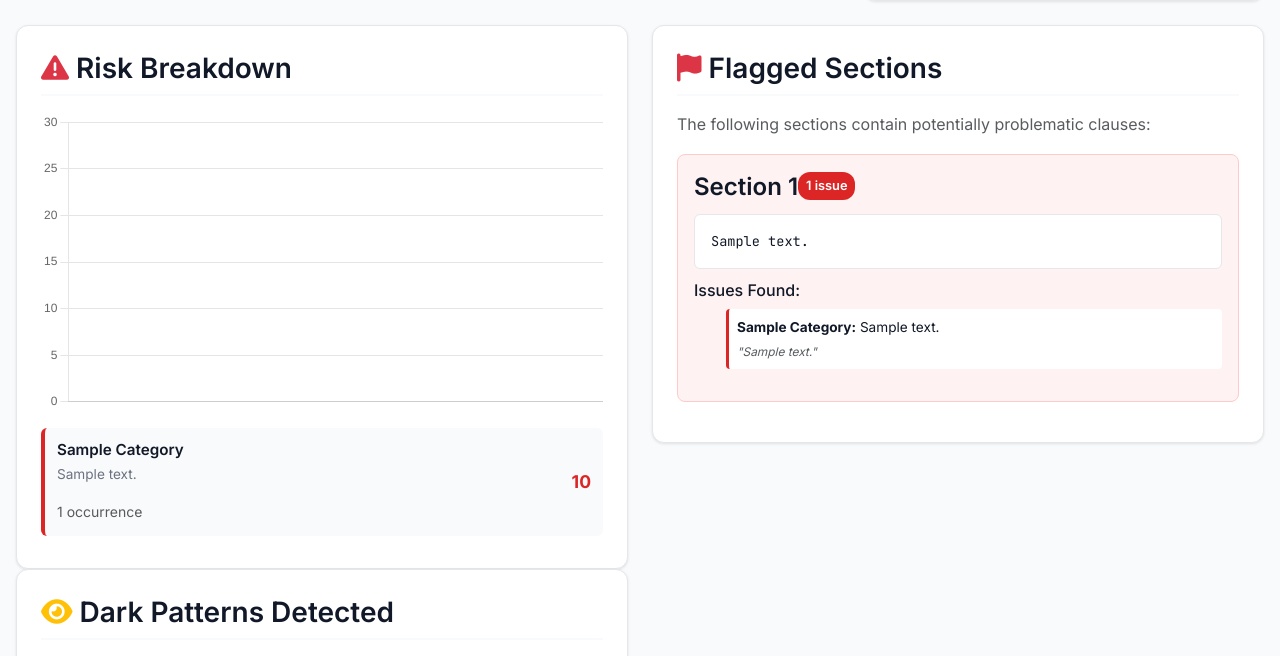
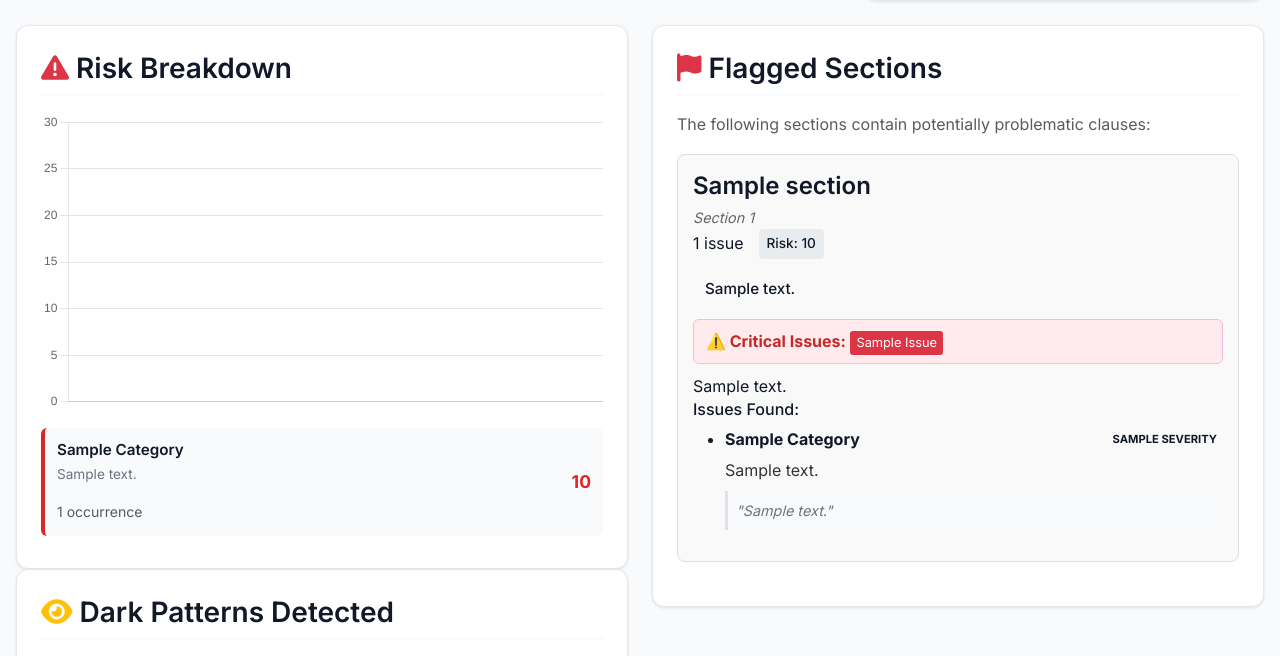
Before and after one commit to von-5412/LEGAL, a Flask app: template templates/results.html in a window 1280 px wide. Shown: the part 1752-2408 px from the top of the page. Run offline with Flask 3, Linux system fonts and the light colour scheme; tables that the repository leaves empty hold one stand-in row (values such as "Sample post"); the template is opened without the code that fills it: values that come from a table or form of the project are taken from there, most other values are stand-ins (such as "Sample title", 1, 10 or a date in 2020).

Commit message:
Assistant checkpoint: Add sectional context awareness and de-duplication
Assistant generated file changes:
- power_analysis.py: Add canonical issue ID system and de-duplication, Add canonical issue ID system and clause selection helpers
- nlp_analyzer.py: Add sectional context awareness and section-level severity scoring, Add section-level severity scoring and contextual flagging, Add section severity helpers and danger summary generation
- templates/results.html: Update template to show section-level context and danger summaries
- static/css/style.css: Add CSS for section severity styling and better visual hierarchy

---

User prompt:

3. Avoid Redundancy in Critical Issues
You reported “Power imbalance in dispute resolution” twice. That's bloat.

Solution:

De-duplicate clause flags within the same section.

Use a canonical issue ID system, so same logical issue isn't counted twice if phrased differently.

🔍 4. Sectional Context Awareness
Right now, you're treating all clauses as equal flat lines. That’s dumb.

Make it smarter:

Group issues per section and assign a section-level severity score.

E.g., if Section 5 has arbitration + class-action waiver + private jurisdiction, mark it as 🔴 Critical.

This makes:

Your Executive Summary sharper (“Section 5 is dangerous — all legal rights gone”)

Your flagged list less cluttered and more actionable

Replit-Commit-Author: Assistant
Replit-Commit-Session-Id: f5d501fb-cac3-4087-990c-e512004dd1b1

```diff
--- a/static/css/style.css
+++ b/static/css/style.css
@@ -253,55 +253,161 @@ h1, h2, h3, h4, h5, h6 {
 
 /* Flagged Sections */
 .flagged-section {
-    background: #FEF2F2;
-    border: 1px solid #FECACA;
+    border: 1px solid #ddd;
     border-radius: 8px;
-    padding: 1rem;
-    margin-bottom: 1rem;
+    margin-bottom: 20px;
+    padding: 15px;
+    background-color: #f9f9f9;
+    transition: all 0.2s ease;
 }
 
-.flagged-section-header {
-    display: flex;
-    justify-content: between;
-    align-items: center;
-    margin-bottom: 0.75rem;
+.flagged-section.section-severity-critical {
+    border-color: #dc3545;
+    background-color: #fff5f5;
+    border-width: 2px;
 }
 
-.flag-count {
-    background: var(--color-primary);
-    color: white;
-    padding: 0.25rem 0.5rem;
-    border-radius: 12px;
-    font-size: 0.8rem;
-    font-weight: 600;
+.flagged-section.section-severity-high {
+    border-color: #fd7e14;
+    background-color: #fff9f5;
 }
 
-.section-text {
-    font-family: var(--font-mono);
-    font-size: 0.85rem;
-    background: white;
-    padding: 1rem;
-    border-radius: 6px;
-    border: 1px solid #E5E7EB;
-    margin: 0.75rem 0;
-    line-height: 1.6;
+.flagged-section.section-severity-medium {
+    border-color: #ffc107;
+    background-color: #fffef5;
 }
 
-.flag-list {
-    list-style: none;
+.flagged-section.section-severity-low {
+    border-color: #28a745;
+    background-color: #f8fff8;
 }
 
-.flag-item {
-    padding: 0.5rem;
-    margin: 0.25rem 0;
-    background: white;
-    border-radius: 4px;
-    border-left: 3px solid var(--color-primary);
-    font-size: 0.85rem;
+.section-title-container {
+    display: flex;
+    flex-direction: column;
+    gap: 5px;
 }
 
-.flag-item.dark-pattern {
-    border-left-color: var(--color-accent);
+.section-number {
+    font-size: 0.9em;
+    color: #666;
+    font-style: italic;
+}
+
+.section-risk-indicators {
+    display: flex;
+    gap: 15px;
+    align-items: center;
+}
+
+.risk-score {
+    background-color: #e9ecef;
+    padding: 4px 8px;
+    border-radius: 4px;
+    font-size: 0.85em;
+    font-weight: 500;
+}
+
+.danger-summary {
+    margin: 10px 0;
+    padding: 8px 12px;
+    border-radius: 6px;
+    font-weight: 500;
+    font-size: 0.95em;
+}
+
+.section-severity-critical .danger-summary {
+    background-color: #f8d7da;
+    color: #721c24;
+    border: 1px solid #f5c6cb;
+}
+
+.section-severity-high .danger-summary {
+    background-color: #ffeaa7;
+    color: #856404;
+    border: 1px solid #ffd93d;
+}
+
+.section-severity-medium .danger-summary {
+    background-color: #fff3cd;
+    color: #664d03;
+    border: 1px solid #ffeaa7;
+}
+
+.section-severity-low .danger-summary {
+    background-color: #d4edda;
+    color: #155724;
+    border: 1px solid #c3e6cb;
+}
+
+.critical-issues-alert {
+    margin: 10px 0;
+    padding: 8px 12px;
+    background-color: #ffebee;
+    border: 1px solid #f8bbd9;
+    border-radius: 6px;
+    color: #c62828;
+}
+
+.critical-issue-tag {
+    display: inline-block;
+    background-color: #dc3545;
+    color: white;
+    padding: 2px 6px;
+    border-radius: 3px;
+    font-size: 0.8em;
+    margin-right: 5px;
+    margin-top: 3px;
+}
+
+.flag-header {
+    display: flex;
+    justify-content: space-between;
+    align-items: center;
+    margin-bottom: 5px;
+}
+
+.severity-badge {
+    padding: 2px 6px;
+    border-radius: 3px;
+    font-size: 0.7em;
+    font-weight: bold;
+    text-transform: uppercase;
+}
+
+.severity-badge.severity-critical {
+    background-color: #dc3545;
+    color: white;
+}
+
+.severity-badge.severity-high {
+    background-color: #fd7e14;
+    color: white;
+}
+
+.severity-badge.severity-medium {
+    background-color: #ffc107;
+    color: #000;
+}
+
+.severity-badge.severity-low {
+    background-color: #28a745;
+    color: white;
+}
+
+.flag-description {
+    margin-bottom: 5px;
+    color: #333;
+}
+
+.flag-quote {
+    margin-top: 8px;
+    padding: 8px;
+    background-color: #f8f9fa;
+    border-left: 3px solid #dee2e6;
+    border-radius: 0 4px 4px 0;
+    font-size: 0.9em;
+    color: #6c757d;
 }
 
 /* Buttons */
--- a/templates/results.html
+++ b/templates/results.html
@@ -462,12 +462,30 @@
                         The following sections contain potentially problematic clauses:
                     </p>
 
+                    <div class="flagged-sections-container">
                     {% for section in analysis_data.flagged_sections %}
-                    <div class="flagged-section">
+                    <div class="flagged-section section-severity-{{ section.section_severity }}">
                         <div class="flagged-section-header">
-                            <h4 class="mb-0">Section {{ loop.index }}</h4>
-                            <span class="flag-count">{{ section.flag_count }} issue{{ 's' if section.flag_count != 1 else '' }}</span>
+                            <div class="section-title-container">
+                                <h4 class="mb-0">{{ section.section_title }}</h4>
+                                <span class="section-number">Section {{ section.section_number }}</span>
+                            </div>
+                            <div class="section-risk-indicators">
+                                <span class="flag-count">{{ section.flag_count }} issue{{ 's' if section.flag_count != 1 else '' }}</span>
+                                <span class="risk-score">Risk: {{ section.section_risk_score }}</span>
+                            </div>
                         </div>
+
+                        <div class="danger-summary">{{ section.danger_summary }}</div>
+
+                        {% if section.critical_issues %}
+                        <div class="critical-issues-alert">
+                            <strong>⚠️ Critical Issues:</strong>
+                            {% for issue in section.critical_issues %}
+                                <span class="critical-issue-tag">{{ issue.replace('_', ' ').title() }}</span>
+                            {% endfor %}
+                        </div>
+                        {% endif %}
 
                         <div class="section-text">{{ section.text }}</div>
 
@@ -475,12 +493,15 @@
                             <h5 class="h6 mb-2">Issues Found:</h5>
                             <ul class="flag-list">
                                 {% for flag in section.flags %}
-                                <li class="flag-item {{ flag.type }}">
-                                    <strong>{{ flag.category.replace('_', ' ').title() }}:</strong>
-                                    {{ flag.description }}
+                                <li class="flag-item {{ flag.type }} severity-{{ flag.severity }}">
+                                    <div class="flag-header">
+                                        <strong>{{ flag.category.replace('_', ' ').title() }}</strong>
+                                        <span class="severity-badge severity-{{ flag.severity }}">{{ flag.severity.upper() }}</span>
+                                    </div>
+                                    <div class="flag-description">{{ flag.description }}</div>
                                     {% if flag.text %}
-                                    <div class="small text-muted mt-1">
-                                        <em>"{{ flag.text[:100] }}{{ '...' if flag.text|length > 100 else '' }}"</em>
+                                    <div class="flag-quote">
+                                        <em>"{{ flag.text[:150] }}{{ '...' if flag.text|length > 150 else '' }}"</em>
                                     </div>
                                     {% endif %}
                                 </li>
```
Also changed, not shown: nlp_analyzer.py (+168 -18 lines), power_analysis.py (+104 -24 lines).
